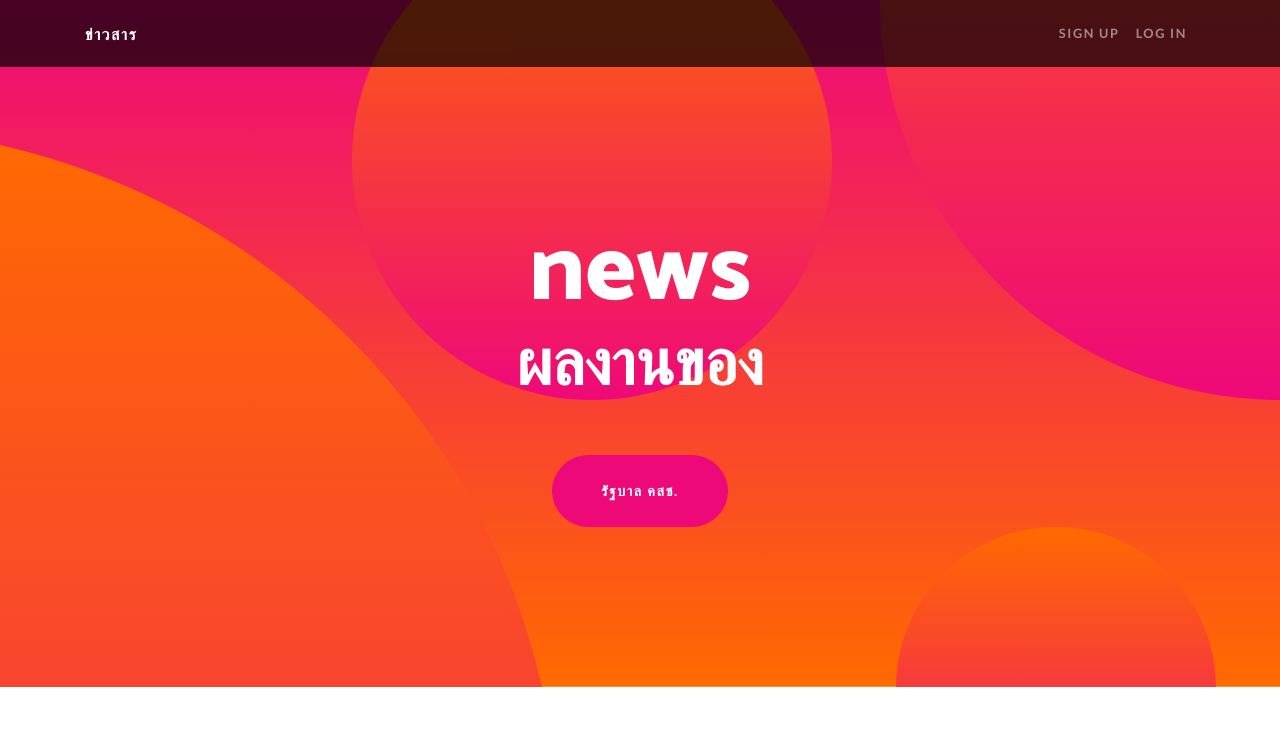
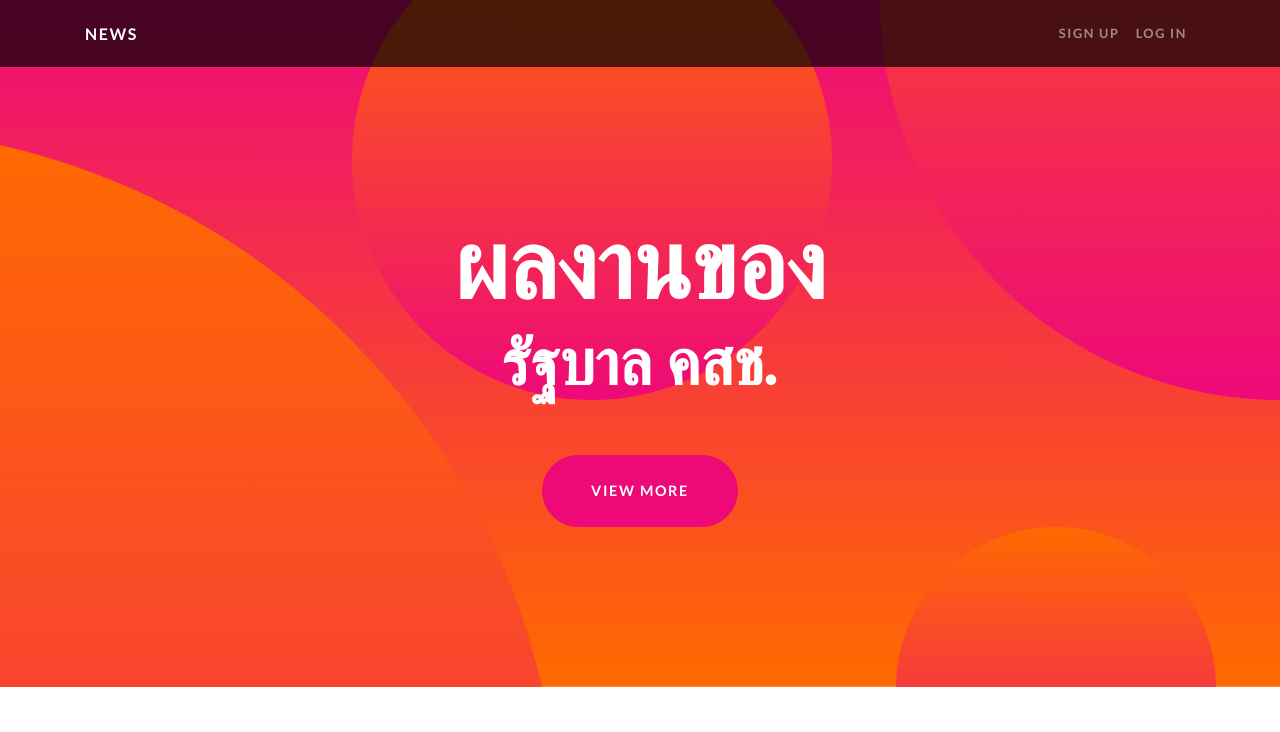
Before and after one commit to PratchayaKhunsee/SELab01, a website: page index.html in a window 1280 px wide. Shown: the top 732 px of the page. Drawn offline with Linux system fonts and the light colour scheme.

Commit message:
updata บรรทัด 30,50,51,52

```diff
--- a/index.html
+++ b/index.html
@@ -27,7 +27,7 @@
     <!-- Navigation -->
     <nav class="navbar navbar-expand-lg navbar-dark navbar-custom fixed-top">
       <div class="container">
-        <a class="navbar-brand" href="#">ข่าวสาร</a>
+        <a class="navbar-brand" href="#">news</a>
         <button class="navbar-toggler" type="button" data-toggle="collapse" data-target="#navbarResponsive" aria-controls="navbarResponsive" aria-expanded="false" aria-label="Toggle navigation">
           <span class="navbar-toggler-icon"></span>
         </button>
@@ -47,9 +47,9 @@
     <header class="masthead text-center text-white">
       <div class="masthead-content">
         <div class="container">
-          <h1 class="masthead-heading mb-0">news</h1>
-          <h2 class="masthead-subheading mb-0">ผลงานของ</h2>
-          <a href="#" class="btn btn-primary btn-xl rounded-pill mt-5">รัฐบาล คสช.</a>
+          <h1 class="masthead-heading mb-0">ผลงานของ</h1>
+          <h2 class="masthead-subheading mb-0">รัฐบาล คสช.</h2>
+          <a href="#" class="btn btn-primary btn-xl rounded-pill mt-5">View More</a>
         </div>
       </div>
       <div class="bg-circle-1 bg-circle"></div>
```
